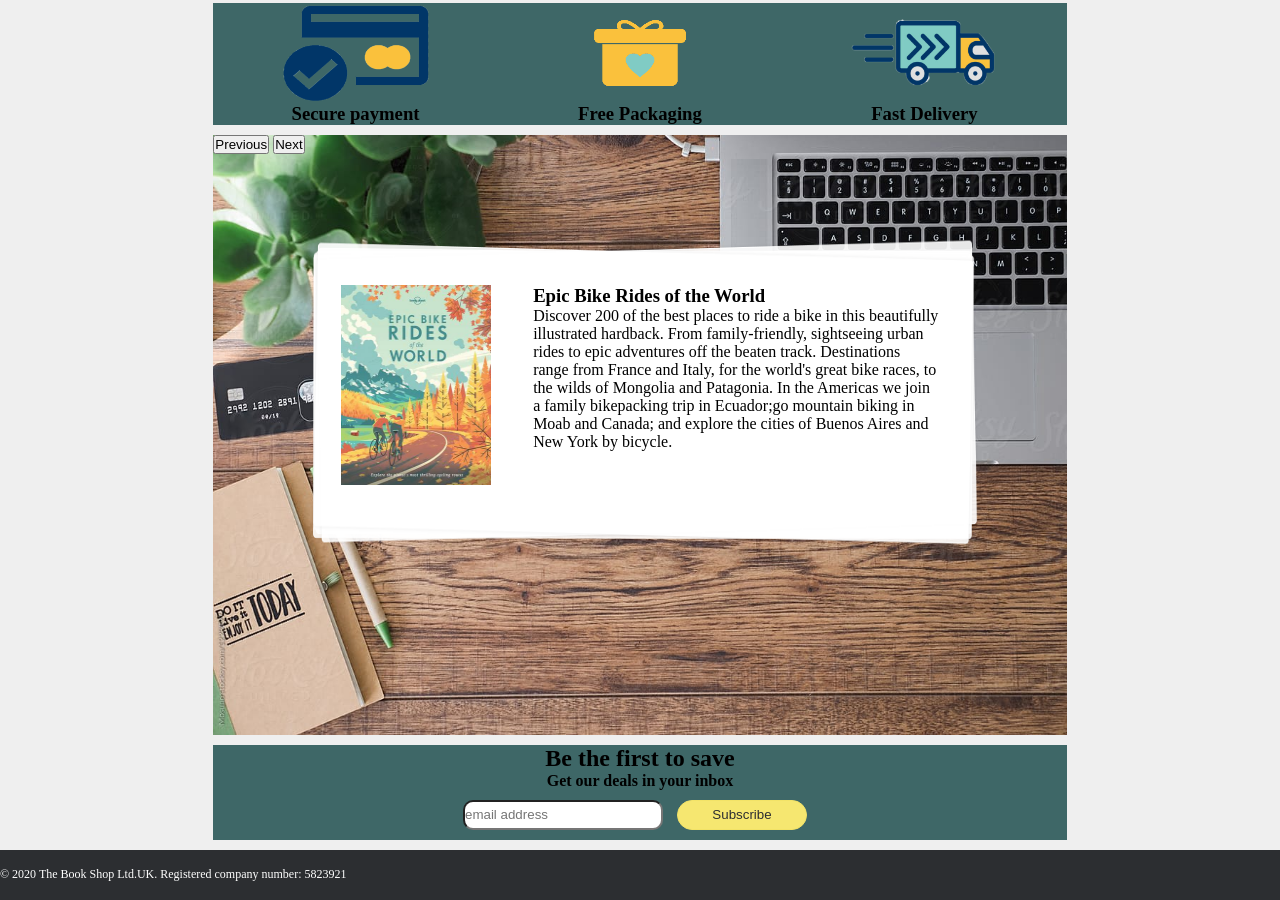
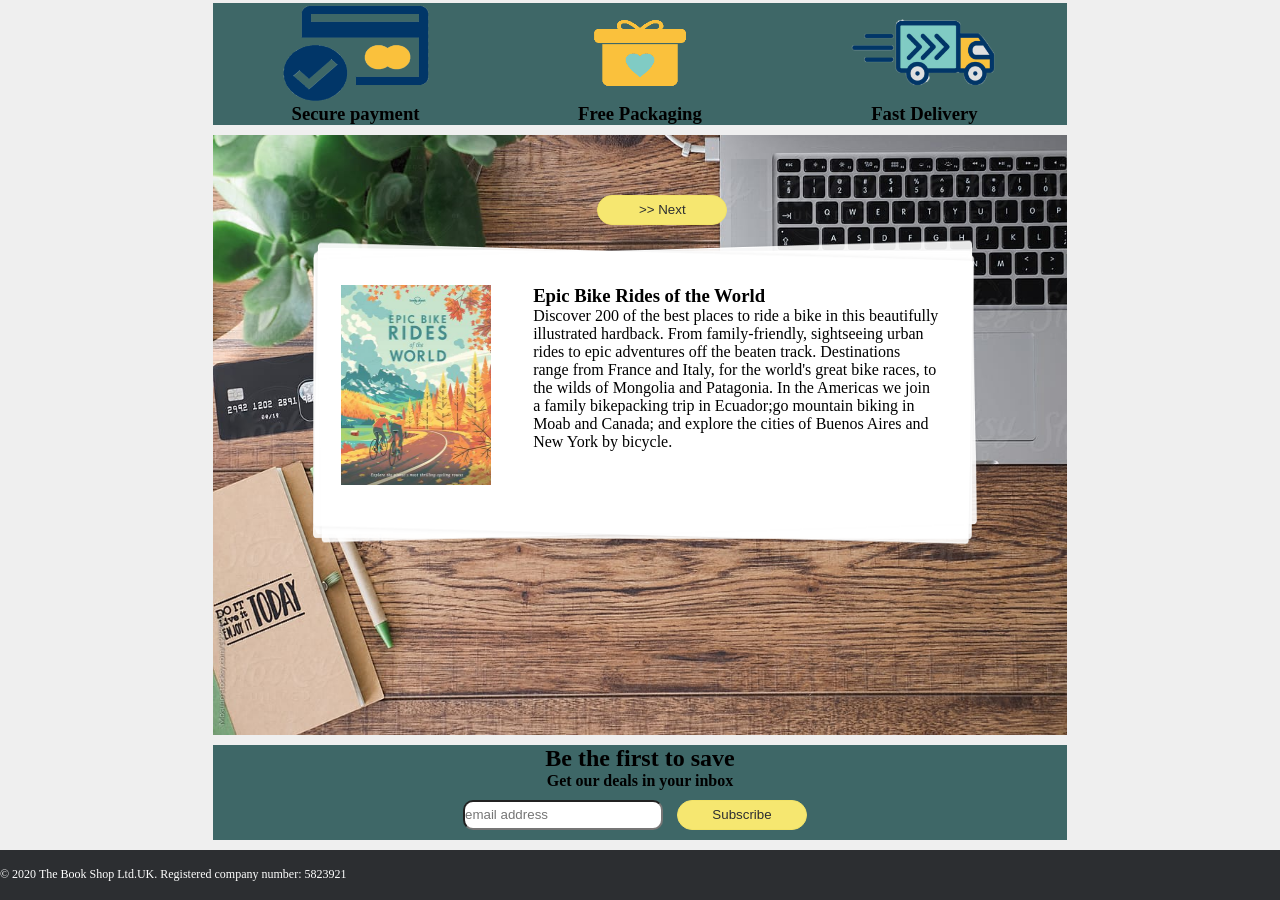
Before and after one commit to luizalazareanu/luizalazareanu.github.io, a plain HTML site: page home.html in a window 1280 px wide. Shown: the part 1665-2565 px from the top of the page. Drawn offline with nearby package versions, Linux system fonts and the light colour scheme; no server answers; a script that the page names is missing.

Commit message:
next button styling

```diff
--- a/css/home.scss
+++ b/css/home.scss
@@ -215,7 +215,12 @@
     z-index: 100;
 }
 
-
+#swipe-next {
+    position: absolute;
+    top: 10%;
+    left: 45%;
+    @include button-style(130px,$color-light-yellow,$color-dark-yellow);
+}
 /*when hitting next*/
 //.put-on-bottom {
 //    z-index: 1;
--- a/home.html
+++ b/home.html
@@ -162,8 +162,8 @@
             </div>
 
             <!--            </div>-->
-            <button class="swipe prev" id="swipe-prev" type="button">Previous</button>
-            <button class="swipe next" id="swipe-next" type="button">Next</button>
+            <!--<button class="swipe prev" id="swipe-prev" type="button">Previous</button>-->
+            <button class="swipe next" id="swipe-next" type="button">>> Next</button>
 
         </div>
 
```
Also changed, not shown: css/home.css, 1 other file.
